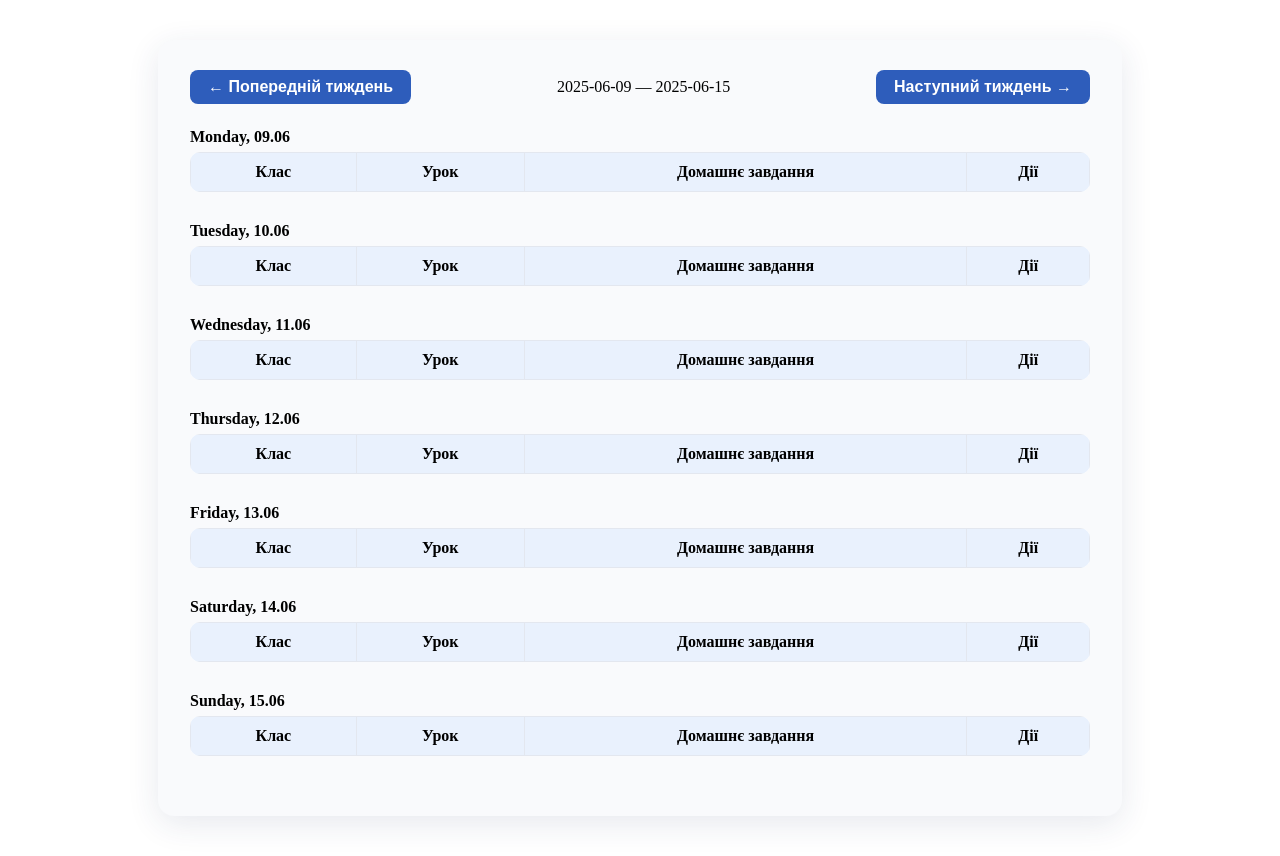
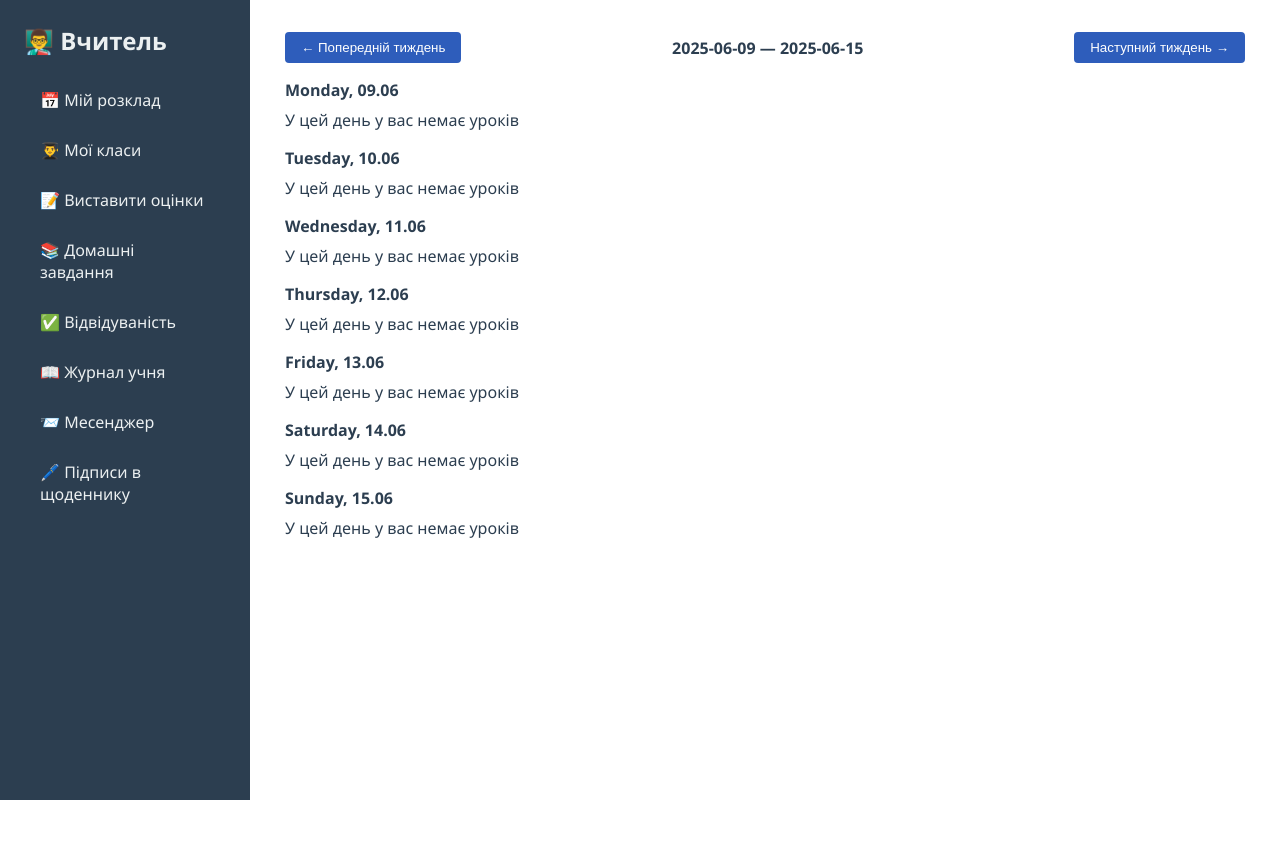
Before and after one commit to AndreHordd/ShoPoDz, a Flask app: page /teacher/homework in a window 1280 px wide. After the commit the page ends 800 px from the top, so only its background shows below. Run offline with Flask 3, Linux system fonts and the light colour scheme; the visitor is signed in with stand-in values (Sample User, id 1); data that the repository does not hold is empty; parts of the project's set-up code (start-up, migrations or seed data) failed here and were passed over.

Commit message:
dz - dity pracujte

```diff
--- a/static/css/homework.css
+++ b/static/css/homework.css
@@ -1,76 +1,169 @@
-.homework-container {
-    max-width: 900px;
-    margin: 40px auto;
-    background: #f9fafc;
-    border-radius: 16px;
-    padding: 30px 32px;
-    box-shadow: 0 8px 32px rgba(34,59,96,0.11);
+/* ==============================
+   Змінні теми
+   ============================== */
+:root {
+  --sidebar-bg: #2c3e50;
+  --sidebar-text: #ecf0f1;
+  --sidebar-hover: #34495e;
+  --content-bg: #ffffff;
+  --body-bg: #f4f6f8;
+  --primary: #2e5dbb;
+  --border: #e3e7ef;
+  --text: #2c3e50;
+  --muted: #7f8c8d;
 }
 
-.hw-header {
-    display: flex;
-    justify-content: space-between;
-    align-items: center;
-    margin-bottom: 24px;
+/* ==============================
+   Базові скидання
+   ============================== */
+* {
+  box-sizing: border-box;
+  margin: 0;
+  padding: 0;
+}
+body {
+  font-family: "Segoe UI", Tahoma, sans-serif;
+  background-color: var(--body-bg);
+  color: var(--text);
 }
 
-.hw-header button {
-    background: #2e5dbb;
-    color: #fff;
-    border: none;
-    padding: 8px 18px;
-    border-radius: 8px;
-    font-weight: 600;
-    font-size: 1rem;
-    cursor: pointer;
-    transition: background .2s;
+/* ==============================
+   Основний контейнер
+   ============================== */
+.container {
+  display: flex;
+  min-height: 100vh;
 }
 
-.hw-header button:hover {
-    background: #1749a4;
+/* ==============================
+   Сайдбар
+   ============================== */
+.sidebar {
+  flex: 0 0 250px;
+  background-color: var(--sidebar-bg);
+  color: var(--sidebar-text);
+  padding: 1.5rem;
+}
+.sidebar h2 {
+  font-size: 1.5rem;
+  margin-bottom: 1.5rem;
+}
+.menu {
+  list-style: none;
+}
+.menu li + li {
+  margin-top: 0.75rem;
+}
+.menu a {
+  display: block;
+  text-decoration: none;
+  color: var(--sidebar-text);
+  padding: 0.5rem 1rem;
+  border-radius: 6px;
+  transition: background-color 0.2s;
+}
+.menu a:hover,
+.menu a.active {
+  background-color: var(--sidebar-hover);
 }
 
-.hw-table {
-    width: 100%;
-    border-collapse: collapse;
-    margin-bottom: 30px;
-    background: #fff;
-    border-radius: 10px;
-    overflow: hidden;
+/* ==============================
+   Контент домашніх завдань
+   ============================== */
+.homework-content {
+  flex-grow: 1;
+  background-color: var(--content-bg);
+  padding: 2rem;
 }
 
-.hw-table th, .hw-table td {
-    border: 1px solid #e3e7ef;
-    padding: 10px 12px;
-    text-align: center;
-    font-size: 1rem;
+/* ==============================
+   Контейнер самого розділу
+   ============================== */
+.homework-container {
+  max-width: 960px;
+  margin: 0 auto;
 }
 
-.hw-table th {
-    background: #e9f1fd;
-    font-weight: 700;
+/* ==============================
+   Шапка з навігацією між тижнями
+   ============================== */
+.hw-header {
+  display: flex;
+  justify-content: space-between;
+  align-items: center;
+  margin-bottom: 1rem;
+}
+.hw-header button {
+  background: var(--primary);
+  color: white;
+  border: none;
+  padding: 0.5rem 1rem;
+  border-radius: 4px;
+  cursor: pointer;
+  transition: background-color 0.2s;
+}
+.hw-header button:hover {
+  background: #1f46a1;
+}
+.hw-header #week-range {
+  font-weight: 600;
 }
 
+/* ==============================
+   Таблиця домашніх завдань
+   ============================== */
+.hw-table {
+  width: 100%;
+  border-collapse: collapse;
+  margin-bottom: 2rem;
+}
+.hw-table th,
+.hw-table td {
+  padding: 0.75rem;
+  border: 1px solid var(--border);
+  text-align: left;
+}
+.hw-table th {
+  background-color: var(--primary);
+  color: white;
+}
 .hw-empty {
-    color: #9ba8be;
-    font-style: italic;
+  color: var(--muted);
 }
 
-.edit-btn, .delete-btn {
-    background: none;
-    border: none;
-    cursor: pointer;
-    font-size: 1.2rem;
-    margin: 0 5px;
-    color: #3e81e6;
-    transition: color .2s;
+/* кнопки дій */
+.edit-btn,
+.delete-btn,
+.add-btn {
+  background: none;
+  border: none;
+  padding: 0.25rem 0.5rem;
+  cursor: pointer;
+  font-size: 0.9rem;
+  border-radius: 4px;
+  transition: background-color 0.2s;
+}
+.edit-btn:hover {
+  background: #e0e7ff;
+}
+.delete-btn:hover {
+  background: #ffe0e0;
+}
+.add-btn:hover {
+  background: #e0ffe0;
 }
 
-.edit-btn:hover, .delete-btn:hover {
-    color: #1749a4;
+/* ==============================
+   Адаптивність
+   ============================== */
+@media (max-width: 768px) {
+  .container {
+    flex-direction: column;
+  }
+  .sidebar {
+    width: 100%;
+  }
+  .homework-content {
+    padding: 1rem;
+  }
 }
-
-.disabled {
-    color: #b6bac3;
-    font-size: 1.2rem;
-}
--- a/templates/teacher/homework.html
+++ b/templates/teacher/homework.html
@@ -5,38 +5,52 @@
   <title>Домашні завдання | ShoPoDz</title>
   <link rel="stylesheet" href="{{ url_for('static', filename='css/homework.css') }}">
 </head>
-<body>
+<body data-week-start="{{ week_start.isoformat() }}">
+  <div class="container">
+    <!-- SIDEBAR -->
+    <aside class="sidebar">
+      <h2>👨‍🏫 Вчитель</h2>
+      <ul class="menu">
+        <li><a href="{{ url_for('teacher_schedule') }}">📅 Мій розклад</a></li>
+        <li><a href="{{ url_for('teacher.classes') }}">👨‍🎓 Мої класи</a></li>
+        <li><a href="#">📝 Виставити оцінки</a></li>
+        <li class="active"><a href="{{ url_for('homework.teacher_homework') }}">📚 Домашні завдання</a></li>
+        <li><a href="#">✅ Відвідуваність</a></li>
+        <li><a href="#">📖 Журнал учня</a></li>
+        <li><a href="#">📨 Месенджер</a></li>
+        <li><a href="#">🖊️ Підписи в щоденнику</a></li>
+      </ul>
+    </aside>
+
+    <!-- MAIN CONTENT -->
+    <main class="homework-content">
       <div class="homework-container">
         <div class="hw-header">
-        <button id="prev-week" onclick="changeWeek(-7)">← Попередній тиждень</button>
+          <button id="prev-week">← Попередній тиждень</button>
           <span id="week-range">{{ week_start }} — {{ week_end }}</span>
-        <button id="next-week" onclick="changeWeek(7)">Наступний тиждень →</button>
+          <button id="next-week">Наступний тиждень →</button>
         </div>
+
         {% for day_data in homework_data %}
-        <h4 style="margin: 16px 0 6px 0;">
+          <h4 style="margin:16px 0 8px">
             {{ day_data.date.strftime('%A, %d.%m') }}
           </h4>
+
+          {% if day_data.lessons %}
             <table class="hw-table">
+              <thead>
                 <tr>
                   <th>Клас</th>
                   <th>Урок</th>
                   <th>Домашнє завдання</th>
                   <th>Дії</th>
                 </tr>
+              </thead>
+              <tbody>
                 {% for item in day_data.lessons %}
                   <tr>
-                <td>
-                    {{ item.lesson.class_id }}
-                    <!-- Якщо потрібно — виведи назву класу через звʼязок lesson.class_.class_number і subclass -->
-                </td>
-                <td>
-                    {% if item.lesson.subject_id %}
-                        {{ item.lesson.subject_id }}
-                        <!-- Аналогічно — якщо є lesson.subject.title, виводь його -->
-                    {% else %}
-                        —
-                    {% endif %}
-                </td>
+                    <td>{{ item.lesson.class_id }}</td>
+                    <td>{{ item.lesson.subject.title if item.lesson.subject else '—' }}</td>
                     <td>
                       {% if item.homework %}
                         {{ item.homework.description }}
@@ -45,33 +59,26 @@
                       {% endif %}
                     </td>
                     <td>
-                    {% if item.date >= current_date %}
                       {% if item.homework %}
-                            <button class="edit-btn" data-id="{{ item.homework.homework_id }}">✎</button>
+                        <button class="edit-btn"   data-id="{{ item.homework.homework_id }}">✎</button>
                         <button class="delete-btn" data-id="{{ item.homework.homework_id }}">🗑</button>
                       {% else %}
-                            <button class="edit-btn" data-lesson="{{ item.lesson.lesson_id }}">Додати</button>
-                        {% endif %}
-                    {% else %}
-                        <span class="disabled">—</span>
+                        <button class="add-btn" data-lesson="{{ item.lesson.lesson_id }}">➕</button>
                       {% endif %}
                     </td>
                   </tr>
                 {% endfor %}
+              </tbody>
             </table>
+          {% else %}
+            <p class="no-lessons">У цей день у вас немає уроків</p>
+          {% endif %}
         {% endfor %}
+
       </div>
-<script>
-function changeWeek(deltaDays) {
-    const url = new URL(window.location.href);
-    let start = "{{ week_start }}";
-    let newStart = new Date(start);
-    newStart.setDate(newStart.getDate() + deltaDays);
-    let iso = newStart.toISOString().slice(0, 10);
-    url.searchParams.set('week_start', iso);
-    window.location.href = url.toString();
-}
-</script>
+    </main>
+  </div>
+
   <script src="{{ url_for('static', filename='js/homework.js') }}"></script>
 </body>
 </html>
--- a/templates/teacher/schedule.html
+++ b/templates/teacher/schedule.html
@@ -14,7 +14,7 @@
             <li class="active"><a href="{{ url_for('teacher_schedule') }}">📅 Мій розклад</a></li>
             <li><a href="{{ url_for('teacher.classes') }}">👨‍🎓 Мої класи</a></li>
             <li><a href="#">📝 Виставити оцінки</a></li>
-            <li><a href="#">📚 Домашні завдання</a></li>
+            <li class="active"><a href="{{ url_for('homework.teacher_homework') }}">📚 Домашні завдання</a></li>
             <li><a href="#">✅ Відвідуваність</a></li>
             <li><a href="#">📖 Журнал учня</a></li>
             <li><a href="#">📨 Месенджер</a></li>
--- a/templates/teacher/teacher_classes.html
+++ b/templates/teacher/teacher_classes.html
@@ -38,7 +38,7 @@
                 <a href="{{ url_for('teacher_schedule') }}">📅 Мій розклад</a>
                 <li><a href="{{ url_for('teacher.classes') }}">👨‍🎓 Мої класи</a></li>
                 <li><a href="#">📝 Виставити оцінки</a></li>
-                <li><a href="#">📚 Домашні завдання</a></li>
+                <li class="active"><a href="{{ url_for('homework.teacher_homework') }}">📚 Домашні завдання</a></li>
                 <li><a href="#">✅ Відвідуваність</a></li>
                 <li><a href="#">📖 Журнал учня</a></li>
                 <li><a href="#">📨 Месенджер</a></li>
```
Also changed, not shown: app/api/homework.py (+74 -12 lines), app/dao/homework_dao.py (+103 -31 lines), app/models.py (+11 -1 lines), static/js/homework.js (+71 -17 lines). Lines whose indentation alone changed are shown as unchanged.
